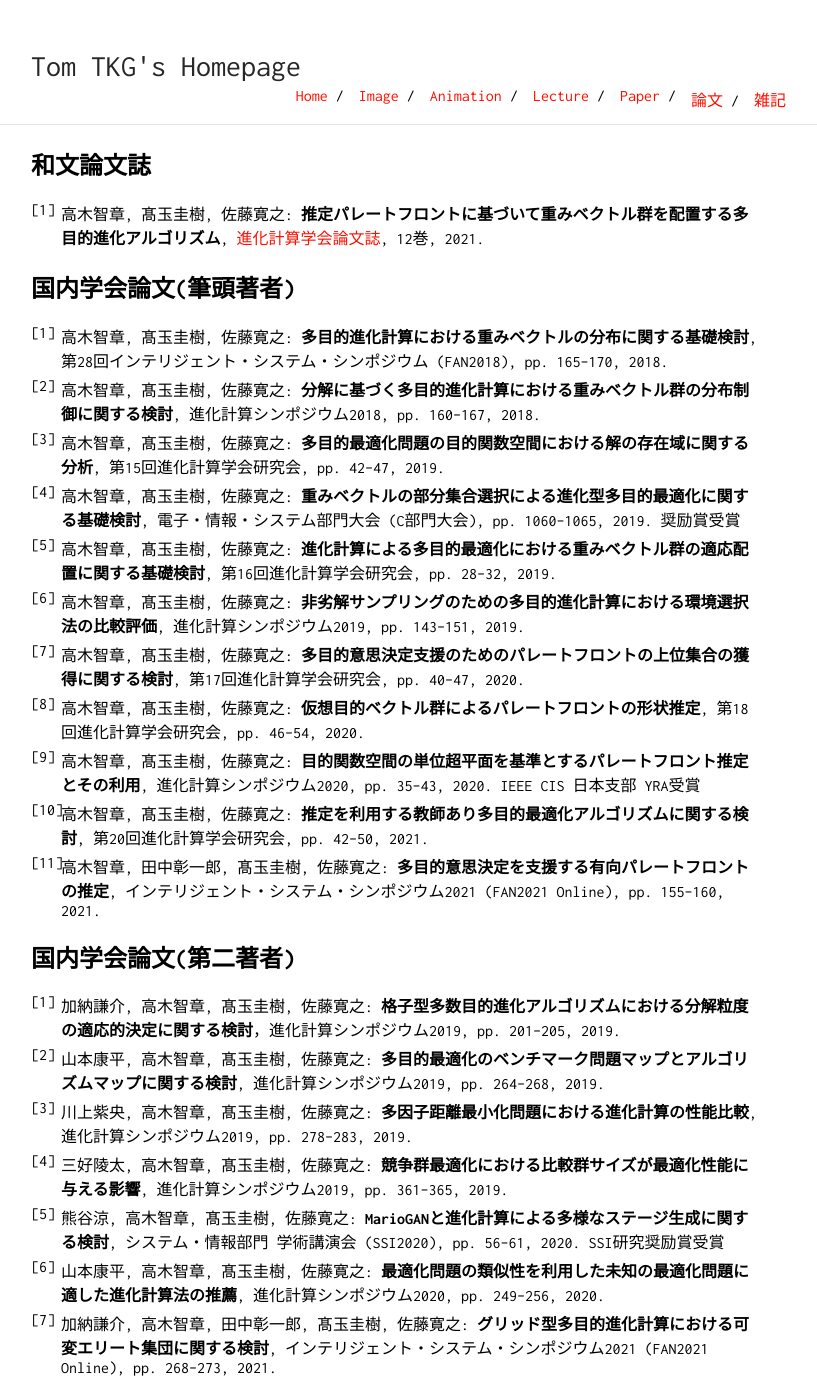
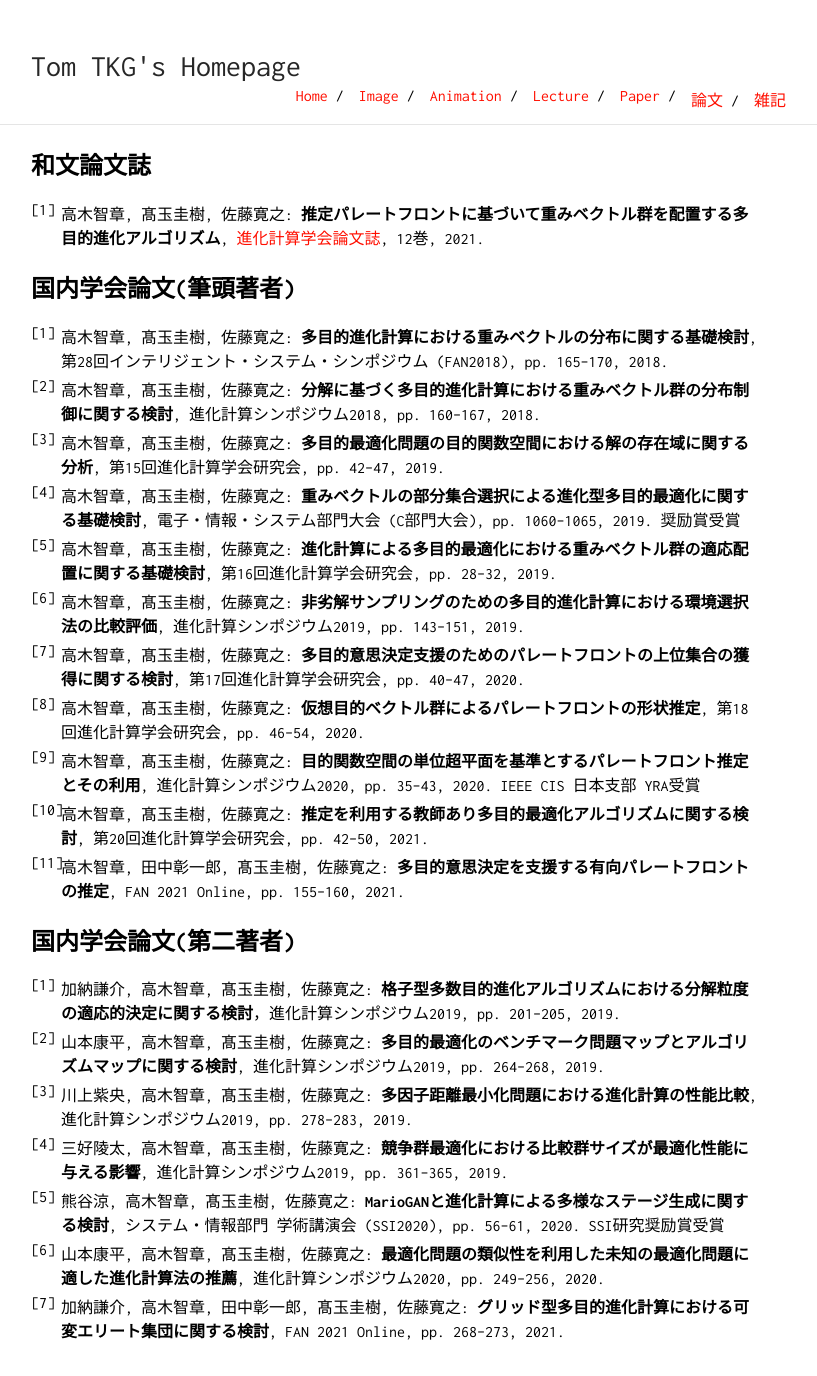
Before and after one commit to tomtkg/tomtkg.github.io, a Jekyll site: the page built from paperJP.md, in a window 1280 px wide. Shown: the whole page, without its empty margins (229-1046 px from the left). Built offline with Jekyll 4.4.1, drawn with Linux system fonts in a browser that asks for light colours; after the commit the page ends 1342 px from its top, so only the background shows below that.

Commit message:
Update paperJP.md

```diff
--- a/paperJP.md
+++ b/paperJP.md
@@ -17,7 +17,7 @@ title: Tom TKG's Homepage
 1. 高木智章, 髙玉圭樹, 佐藤寛之: **仮想目的ベクトル群によるパレートフロントの形状推定**, 第18回進化計算学会研究会, pp. 46--54, 2020.
 1. 高木智章, 髙玉圭樹, 佐藤寛之: **目的関数空間の単位超平面を基準とするパレートフロント推定とその利用**, 進化計算シンポジウム2020, pp. 35--43, 2020. IEEE CIS 日本支部 YRA受賞
 1. 高木智章, 髙玉圭樹, 佐藤寛之: **推定を利用する教師あり多目的最適化アルゴリズムに関する検討**, 第20回進化計算学会研究会, pp. 42--50, 2021.
-1. 高木智章, 田中彰一郎, 髙玉圭樹, 佐藤寛之: **多目的意思決定を支援する有向パレートフロントの推定**, インテリジェント・システム・シンポジウム2021 (FAN2021 Online), pp. 155--160, 2021.
+1. 高木智章, 田中彰一郎, 髙玉圭樹, 佐藤寛之: **多目的意思決定を支援する有向パレートフロントの推定**, FAN 2021 Online, pp. 155--160, 2021.
 
 ## 国内学会論文(第二著者)
 1. 加納謙介, 高木智章, 髙玉圭樹, 佐藤寛之: **格子型多数目的進化アルゴリズムにおける分解粒度の適応的決定に関する検討**，進化計算シンポジウム2019, pp. 201--205, 2019.
@@ -26,4 +26,4 @@ title: Tom TKG's Homepage
 1. 三好陵太, 高木智章, 髙玉圭樹, 佐藤寛之: **競争群最適化における比較群サイズが最適化性能に与える影響**, 進化計算シンポジウム2019, pp. 361--365, 2019.
 1. 熊谷涼, 高木智章, 髙玉圭樹, 佐藤寛之: **MarioGANと進化計算による多様なステージ生成に関する検討**, システム・情報部門 学術講演会 (SSI2020), pp. 56--61, 2020. SSI研究奨励賞受賞
 1. 山本康平, 高木智章, 髙玉圭樹, 佐藤寛之: **最適化問題の類似性を利用した未知の最適化問題に適した進化計算法の推薦**, 進化計算シンポジウム2020, pp. 249--256, 2020.
-1. 加納謙介, 高木智章, 田中彰一郎, 髙玉圭樹, 佐藤寛之: **グリッド型多目的進化計算における可変エリート集団に関する検討**, インテリジェント・システム・シンポジウム2021 (FAN2021 Online), pp. 268--273, 2021.
+1. 加納謙介, 高木智章, 田中彰一郎, 髙玉圭樹, 佐藤寛之: **グリッド型多目的進化計算における可変エリート集団に関する検討**, FAN 2021 Online, pp. 268--273, 2021.
```
